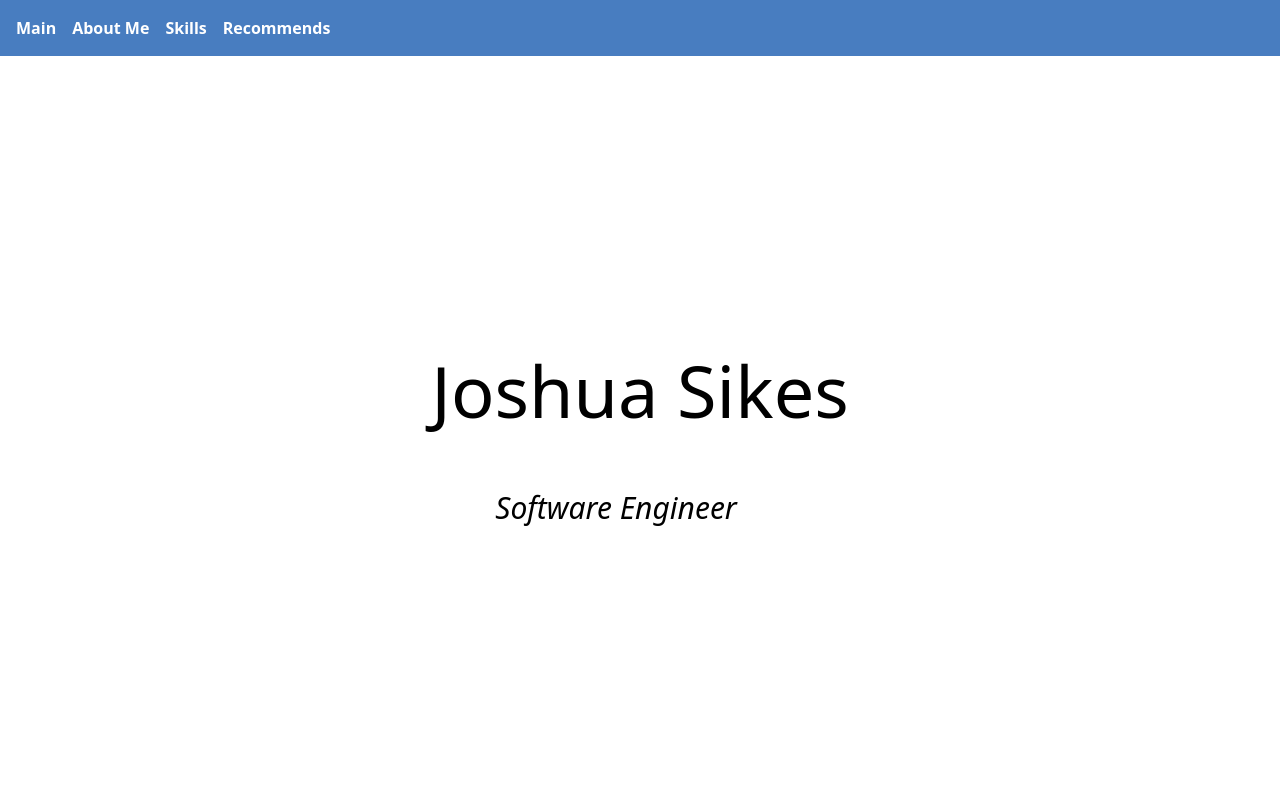
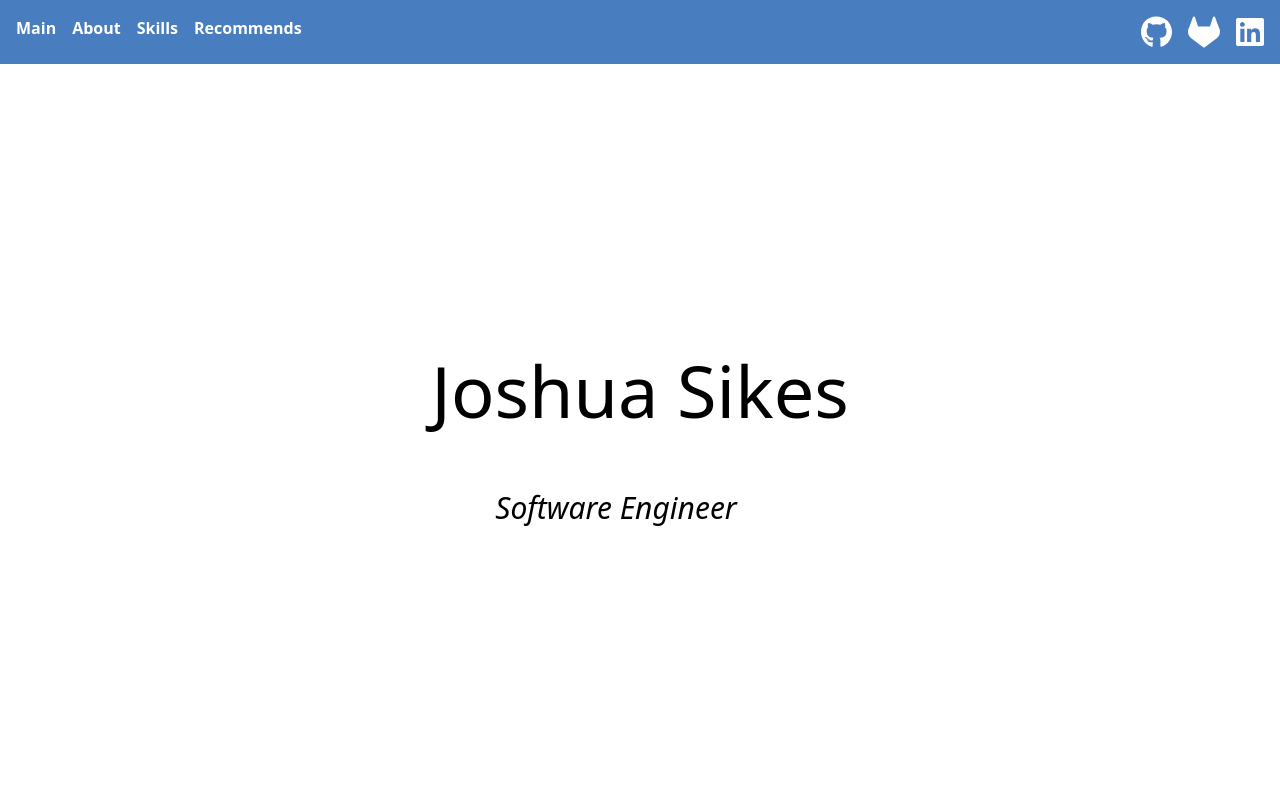
Before and after one commit to JSIK3S/joshsikes, a React (Create React App) app: page / in a window 1280 px wide. Shown: the top 800 px of the page. Built offline with nearby package versions, Linux system fonts and the light colour scheme.

Commit message:
fixes header footer social links

```diff
--- a/src/components/PageSections/Footer.tsx
+++ b/src/components/PageSections/Footer.tsx
@@ -1,11 +1,14 @@
 import { GitLabProfileLink } from "../socialLinks/GitLabProfileLink";
 import { GithubProfileLink } from "../socialLinks/GithubProfileLink";
 import { LinkedInLink } from "../socialLinks/LinkedInLink";
+import { GitLabIcon } from "../techIcons/GitLabIcon";
+import { GithubIcon } from "../techIcons/GithubIcon";
+import { LinkedInIcon } from "../techIcons/LinkedInIcon";
 
 function Footer() {
   return (
     <footer className="h-20">
-      <div className="flex">
+      <div className="hidden sm:flex">
         <section className="m-8">
           <LinkedInLink />
         </section>
@@ -16,6 +19,17 @@ function Footer() {
           <GitLabProfileLink />
         </section>
       </div>
+      <div className="flex sm:hidden">
+        <section className="m-4">
+          <GithubIcon />
+        </section>
+        <section className="m-4">
+          <GitLabIcon />
+        </section>
+        <section className="m-4">
+          <LinkedInIcon />
+        </section>
+      </div>
     </footer>
   );
 }
--- a/src/components/PageSections/Nav.tsx
+++ b/src/components/PageSections/Nav.tsx
@@ -1,8 +1,12 @@
 import { Link, animateScroll } from "react-scroll";
+import { GithubIcon } from "../techIcons/GithubIcon";
+import { GitLabIcon } from "../techIcons/GitLabIcon";
+import { LinkedInIcon } from "../techIcons/LinkedInIcon";
 
 function Nav() {
   return (
-    <nav className="fixed top-0 left-0 right-0 bg-[#487DC0] text-white font-semibold p-4">
+    <nav className="fixed top-0 left-0 right-0 bg-[#487DC0] text-white font-semibold p-4 flex justify-between">
+      <div>
         <ul className="flex space-x-4">
           <li>
             <Link to="main" smooth={true} duration={500} offset={-50}>
@@ -11,7 +15,7 @@ function Nav() {
           </li>
           <li>
             <Link to="about" smooth={true} duration={500}>
-            About Me
+              About
             </Link>
           </li>
           <li>
@@ -25,6 +29,12 @@ function Nav() {
             </Link>
           </li>
         </ul>
+      </div>
+      <div className="hidden sm:flex space-x-4">
+        <GithubIcon />
+        <GitLabIcon />
+        <LinkedInIcon />
+      </div>
     </nav>
   );
 }
--- /dev/null
+++ b/src/components/techIcons/GitLabIcon.tsx
@@ -0,0 +1,14 @@
+import { faGitlab } from "@fortawesome/free-brands-svg-icons";
+import { FontAwesomeIcon } from "@fortawesome/react-fontawesome";
+
+const GitLabIcon = () => {
+  return (
+    <div>
+      <a href="https://gitlab.com/josh.sikes" target="blank" rel="noreferrer">
+        <FontAwesomeIcon icon={faGitlab} size="2xl" className="" />
+      </a>
+    </div>
+  );
+};
+
+export { GitLabIcon };
--- /dev/null
+++ b/src/components/techIcons/GithubIcon.tsx
@@ -0,0 +1,14 @@
+import { faGithub } from "@fortawesome/free-brands-svg-icons";
+import { FontAwesomeIcon } from "@fortawesome/react-fontawesome";
+
+const GithubIcon = () => {
+  return (
+    <div>
+      <a href="" target="blank" rel="noreferrer">
+        <FontAwesomeIcon icon={faGithub} size="2xl" className="" />
+      </a>
+    </div>
+  );
+};
+
+export { GithubIcon };
--- /dev/null
+++ b/src/components/techIcons/LinkedInIcon.tsx
@@ -0,0 +1,14 @@
+import { faLinkedin } from "@fortawesome/free-brands-svg-icons";
+import { FontAwesomeIcon } from "@fortawesome/react-fontawesome";
+
+const LinkedInIcon = () => {
+  return (
+    <div>
+      <a href="" target="blank" rel="noreferrer">
+        <FontAwesomeIcon icon={faLinkedin} size="2xl" className="" />
+      </a>
+    </div>
+  );
+};
+
+export { LinkedInIcon };
```
Lines whose indentation alone changed are shown as unchanged.
